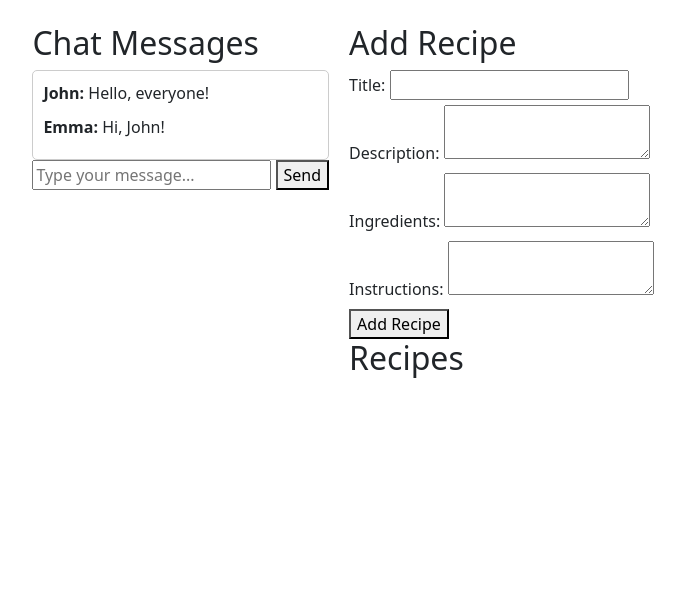
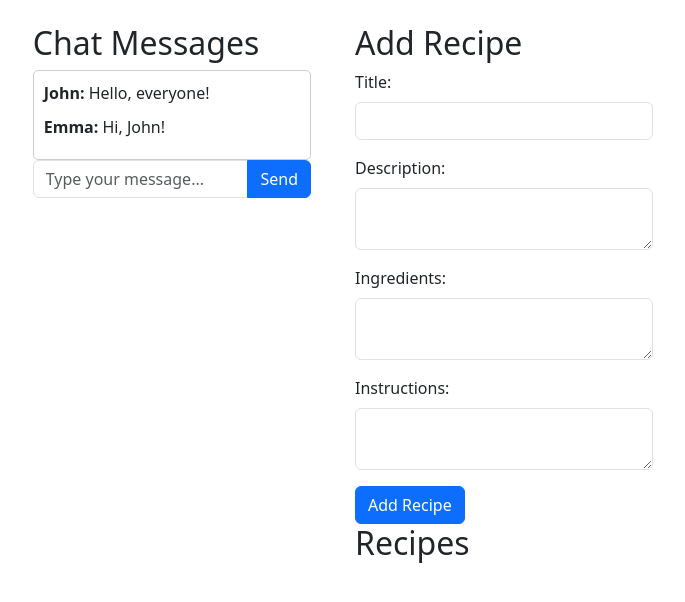
Before and after one commit to lgeti/domaca_3, a PHP site: template View/group-chat.php in a window 1280 px wide. Shown: the top 602 px of the page, without its empty margins (297-982 px from the left). Run offline with PHP 8.4, Linux system fonts and the light colour scheme; the template is opened without the code that fills it, so the values that code supplies are empty; the visitor is signed in with stand-in values (Sample User, id 1).

Commit message:
group-chat.php bootstrap styling addded.

```diff
--- a/Controller/UserController.php
+++ b/Controller/UserController.php
@@ -59,8 +59,6 @@ class UserController {
 
     public static function loginUser() {
         if (UserDB::validLoginAttempt($_POST["username"], $_POST["password"])) {
-            // Successful login, perform necessary actions (e.g., set session, redirect to home page, etc.)
-            // ...
             // Set session or token for authentication
             // ...
             // Redirect to home page or display success message
--- a/View/group-chat.php
+++ b/View/group-chat.php
@@ -3,14 +3,13 @@
 <head>
     <title><?php echo $group['name']; ?></title>
     <link rel="stylesheet" type="text/css" href="../style/groupStyles.css">
-    <link href="https://cdn.jsdelivr.net/npm/bootstrap@5.3.0-alpha3/dist/css/bootstrap.min.css" rel="stylesheet" integrity="sha384-KK94CHFLLe+nY2dmCWGMq91rCGa5gtU4mk92HdvYe+M/SXH301p5ILy+dN9+nJOZ" crossorigin="anonymous"></head>
-
+    <link href="https://cdn.jsdelivr.net/npm/bootstrap@5.3.0-alpha3/dist/css/bootstrap.min.css" rel="stylesheet" integrity="sha384-KK94CHFLLe+nY2dmCWGMq91rCGa5gtU4mk92HdvYe+M/SXH301p5ILy+dN9+nJOZ" crossorigin="anonymous">
 </head>
 <body>
     <h1 class="text-center mb-4"><?php echo $group['name']; ?></h1>
     <div class="container">
-
-
+        <div class="row">
+            <div class="col-md-6">
                 <div class="chat-container">
                     <h2>Chat Messages</h2>
                     <div id="chat-messages">
@@ -26,33 +25,36 @@
                     </div>
 
                     <form id="chat-form">
-                <input type="text" id="message-input" placeholder="Type your message...">
-                <button type="submit">Send</button>
+                        <div class="input-group mb-3">
+                            <input type="text" id="message-input" class="form-control" placeholder="Type your message...">
+                            <button type="submit" class="btn btn-primary">Send</button>
+                        </div>
                     </form>
                 </div>
-
+            </div>
+            <div class="col-md-6">
                 <div class="recipe-container">
                     <h2>Add Recipe</h2>
                     <form id="recipe-form" action="add-recipe" method="POST">
                         <input type="hidden" name="group_id" value="<?php echo $group['id']; ?>">
                         <input type="hidden" name="user_id" value="<?php echo $_SESSION['user_id']; ?>">
-        <div>
-            <label for="title">Title:</label>
-            <input type="text" id="title" name="title" required>
+                        <div class="mb-3">
+                            <label for="title" class="form-label">Title:</label>
+                            <input type="text" id="title" name="title" class="form-control" required>
                         </div>
-        <div>
-            <label for="description">Description:</label>
-            <textarea id="description" name="description" required></textarea>
+                        <div class="mb-3">
+                            <label for="description" class="form-label">Description:</label>
+                            <textarea id="description" name="description" class="form-control" required></textarea>
                         </div>
-        <div>
-            <label for="ingredients">Ingredients:</label>
-            <textarea id="ingredients" name="ingredients" required></textarea>
+                        <div class="mb-3">
+                            <label for="ingredients" class="form-label">Ingredients:</label>
+                            <textarea id="ingredients" name="ingredients" class="form-control" required></textarea>
                         </div>
-        <div>
-            <label for="instructions">Instructions:</label>
-            <textarea id="instructions" name="instructions" required></textarea>
+                        <div class="mb-3">
+                            <label for="instructions" class="form-label">Instructions:</label>
+                            <textarea id="instructions" name="instructions" class="form-control" required></textarea>
                         </div>
-        <button type="submit">Add Recipe</button>
+                        <button type="submit" class="btn btn-primary">Add Recipe</button>
                     </form>
 
                     <h2>Recipes</h2>
@@ -67,7 +69,8 @@
                         <?php endforeach; ?>
                     </div>
                 </div>
-
+            </div>
+        </div>
     </div>
 
     <!-- Add your JavaScript code to handle chat functionality -->
```
Lines whose indentation alone changed are shown as unchanged.
